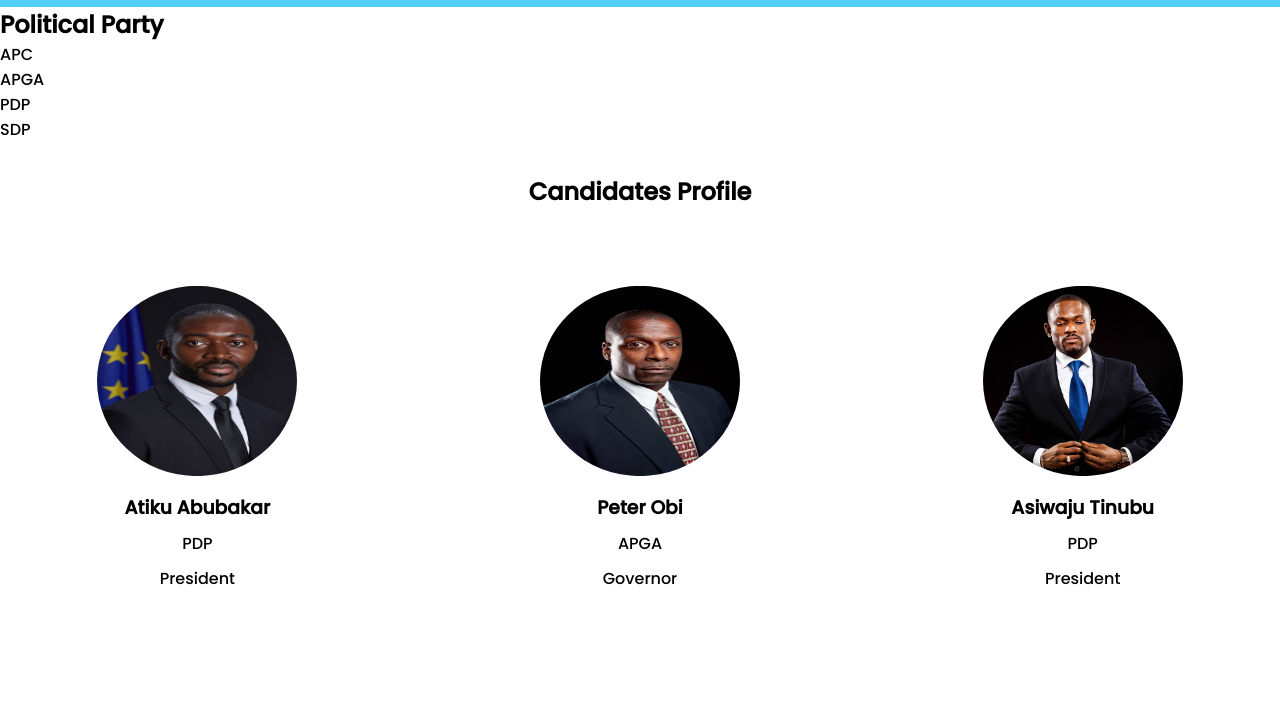
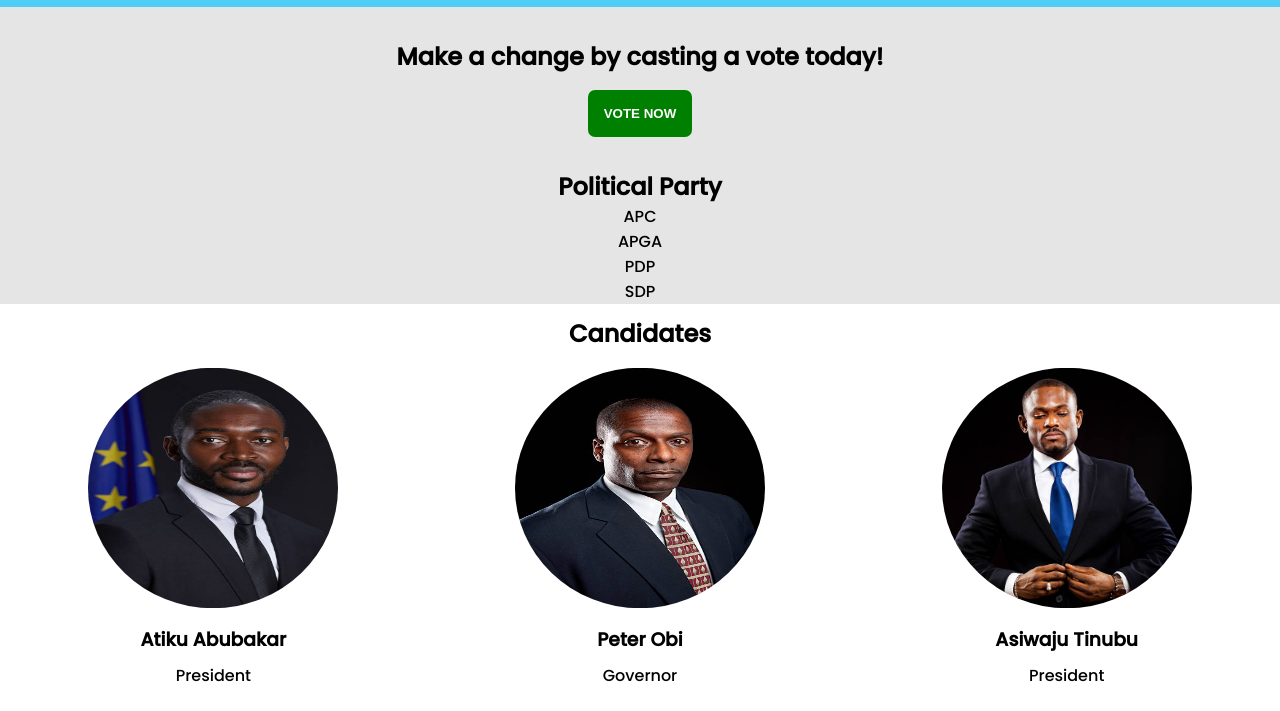
Before and after one commit to ansman58/Politico-Repo, a plain HTML site: page user/user.html in a window 1280 px wide. Shown: the part 73-784 px from the top of the page. Drawn offline with Linux system fonts and the light colour scheme.

Commit message:
new updates

```diff
--- a/Xtras/xtras.js
+++ b/Xtras/xtras.js
@@ -0,0 +1,6 @@
+
+// github url//
+
+https://github.com/ansman58/Politico-Repo.git
+
+// *************************** //
--- a/user/user.css
+++ b/user/user.css
@@ -1,24 +1,48 @@
+body {
+    background-color: #E5E5E5;
+}
 
+.vote__section {
+    text-align: center;
+    padding-block: 2rem;
+}
+
+.vote__section button {
+    background-color: green;
+    padding: 1rem;
+    border-radius: 7px;
+    margin-top: 1rem;
+    border: none;
+    color: white;
+    cursor: pointer;
+    font-weight: 600;
+    transition-duration: 4s;
+}
+
+.vote__section button:hover {
+    font-size: 16px;
+    transition: all ease-in 1s;
+}
+
+.view__parties {
+    text-align: center;
+}
 
 .candidate__info {
     display: grid;
     grid-template-columns: repeat(3, 1fr);
     margin-inline: auto;
-    column-gap: 3rem;
-    padding-block: 2rem 5rem;
 }
-
 .image {
-    height: 200px;
-    width: 200px;
+    height: 250px;
+    width: 250px;
     border-radius: 50%;
 }
 
 .candidate__profile{
+    /* margin: 2rem; */
+    text-align: center;
     background-color: white;
-    margin: 2rem;
-    padding: .5rem 1rem;
-    text-align: center;
 }
 
 .candidate__profile * {
@@ -37,5 +61,13 @@
 
 #candidate__profile {
     text-align: center;
-    padding-top: 2rem;
+    background-color: white;
+    padding-block: 12px ;
 }
+
+@media (max-width:600px) {
+    .candidate__info {
+        grid-template-columns: 1fr;
+        /* row-gap: 2rem; */
+    }
+}
--- a/user/user.html
+++ b/user/user.html
@@ -13,8 +13,8 @@
         <h2>POLITICO NATIONALE</h2>
         <ul class="menu__ul">
             <li><a href="">Home</a></li>
+            <li><a href="#">Vote</a></li>
             <li><a href="../USER SIGN IN PAGE/login.html">Login</a></li>
-            <li><a href="../USER SIGN UP PAGE/signup.html">Sign up</a></li>
         </ul>
         <div class="hamburger">
             <span class="line line1"></span>
@@ -23,6 +23,10 @@
         </div>
     </nav>
     <main>
+        <section class="vote__section">
+            <h2>Make a change by casting a vote today!</h2>
+            <button type="submit">VOTE NOW</button>
+        </section>
         <section class="view__parties">
             <h2>Political Party</h2>
             <ul>
@@ -31,23 +35,23 @@
                 <li>PDP</li>
                 <li>SDP</li>
             </ul>
-            <h2 id="candidate__profile">Candidates Profile</h2>
+        </section>
+        <section class="view__section">
+            <h2 id="candidate__profile">Candidates</h2>
             <div class="candidate__info">
                 <div class="candidate__profile">
                 <img src="../images/politician1.jpg"  class="image" alt="">
                 <h3>Atiku Abubakar</h3>
-                <p>PDP</p>
                 <p>President</p>
                 <div class="social_icons">
                     <a href="#"><i class="fa-brands fa-facebook"></i></a>
                     <a href="#"><i class="fa-brands fa-twitter"></i></a>
                     <a href="#"><i class="fa-brands fa-linkedin"></i></a>
-                    </div>
+                </div>
                 </div>
                 <div class="candidate__profile">
                     <img src="../images/politician2.jpg"  class="image" alt="">
                     <h3>Peter Obi</h3>
-                    <p>APGA</p>
                     <p>Governor</p>
                     <div class="social_icons">
                         <a href="#"><i class="fa-brands fa-facebook"></i></a>
@@ -58,7 +62,6 @@
                 <div class="candidate__profile">
                     <img src="../images/politician3.jpg"  class="image" alt="">
                     <h3>Asiwaju Tinubu</h3>
-                    <p>PDP</p>
                     <p>President</p>
                     <div class="social_icons">
                         <a href="#"><i class="fa-brands fa-facebook"></i></a>
@@ -69,7 +72,6 @@
                 <div class="candidate__profile">
                     <img src="../images/politician4.jpg"  class="image" alt="">
                     <h3>Charles Soludo</h3>
-                    <p>APGA</p>
                     <p>House of Reps</p>
                     <div class="social_icons">
                         <a href="#"><i class="fa-brands fa-facebook"></i></a>
@@ -80,7 +82,6 @@
                 <div class="candidate__profile">
                     <img src="../images/politician5.jpg"  class="image" alt="">
                     <h3>Yemi Osinbanjo</h3>
-                    <p>PDP</p>
                     <p>President</p>
                     <div class="social_icons">
                         <a href="#"><i class="fa-brands fa-facebook"></i></a>
@@ -91,7 +92,6 @@
                 <div class="candidate__profile">
                     <img src="../images/politician66.jpg"  class="image" alt="">
                     <h3>Bukola Saraki</h3>
-                    <p>PDP</p>
                     <p>Governor</p>
                     <div class="social_icons">
                         <a href="#"><i class="fa-brands fa-facebook"></i></a>
@@ -99,9 +99,7 @@
                         <a href="#"><i class="fa-brands fa-linkedin"></i></a>
                     </div>
                 </div>
-        </section>
-        <section class="view__">
-            <h1>Candidates</h1>
+            </div>
         </section>
     </main>
     <footer class="main__footer">
```
Also changed, not shown: usercandidates/usercandidates.css (added), usercandidates/usercandidates.html (added), usercandidates/usercandidates.js (added).
